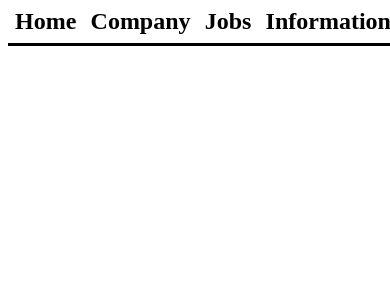
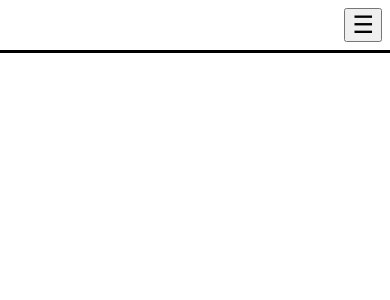
Before and after one commit to tymefighter/job-management-portal, a React (Create React App) app in the folder client/: page /information in a window 390 px wide. Shown: the top 300 px of the page. Built offline with nearby package versions, Linux system fonts and the light colour scheme.

Commit message:
Add responsive navbar

```diff
--- a/client/public/index.html
+++ b/client/public/index.html
@@ -24,7 +24,7 @@
       work correctly both with client-side routing and a non-root public URL.
       Learn how to configure a non-root public URL by running `npm run build`.
     -->
-    <title>React App</title>
+    <title>Job Management Portal</title>
   </head>
   <body>
     <noscript>You need to enable JavaScript to run this app.</noscript>
--- a/client/src/Nav.tsx
+++ b/client/src/Nav.tsx
@@ -1,11 +1,28 @@
 import React from "react";
+import { useRef } from "react";
 import { Link } from "react-router-dom";
 
 import "./styles/Nav.scss";
 
 function Nav() {
+
+    const navRef = useRef<HTMLElement | null>(null);
+
+    function navButtonMobileClickHandler() {
+        if(navRef.current) {
+            const linkArr = navRef.current.querySelectorAll(".nav__link");
+            linkArr.forEach(link => {
+                (link as HTMLAnchorElement).style.display =
+                    (link as HTMLAnchorElement).style.display === "block" ?
+                        "none" : "block";
+            });
+        }
+    }
+
     return (
-        <nav className="nav">
+        <nav ref={navRef} className="nav">
+            <button onClick={navButtonMobileClickHandler}
+                className="nav__toggle-button-mobile">&#9776;</button>
             <Link className="nav__link" to="/">Home</Link>
             <Link className="nav__link" to="/companies">Company</Link>
             <Link className="nav__link" to="/jobs">Jobs</Link>
--- a/client/src/styles/Nav.scss
+++ b/client/src/styles/Nav.scss
@@ -1,16 +1,48 @@
+$font-size: 1.5rem;
+
 .nav {
     width: 100%;
+    display: flex;
+    padding: 0.5rem 0;
+    border-bottom: 0.2rem solid black;
     position: fixed;
-    display: flex;
-    padding-bottom: 0.5rem;
-    border-bottom: 0.2rem solid black;
+    top: 0;
+    left: 0;
 }
 
 .nav__link {
     flex-grow: 1;
     text-decoration: none;
     color: black;
-    font-size: 1.5rem;
+    font-size: $font-size;
     font-weight: 900;
     text-align: center;
 }
+
+.nav__header-mobile {
+    display: none;
+    font-size: $font-size;
+    margin: 0.4rem 0 0 1rem;
+    padding: 0;
+}
+
+.nav__toggle-button-mobile {
+    display: none;
+    margin: 0 0.5rem 0 auto;
+    color: black;
+    font-size: $font-size;
+}
+
+@media screen and (max-width: 40rem) {
+    .nav {
+        flex-direction: column;
+    }
+
+    .nav__toggle-button-mobile, .nav__header-mobile {
+        display: block;
+    }
+
+    .nav__link {
+        display: none;
+    }
+}
```
